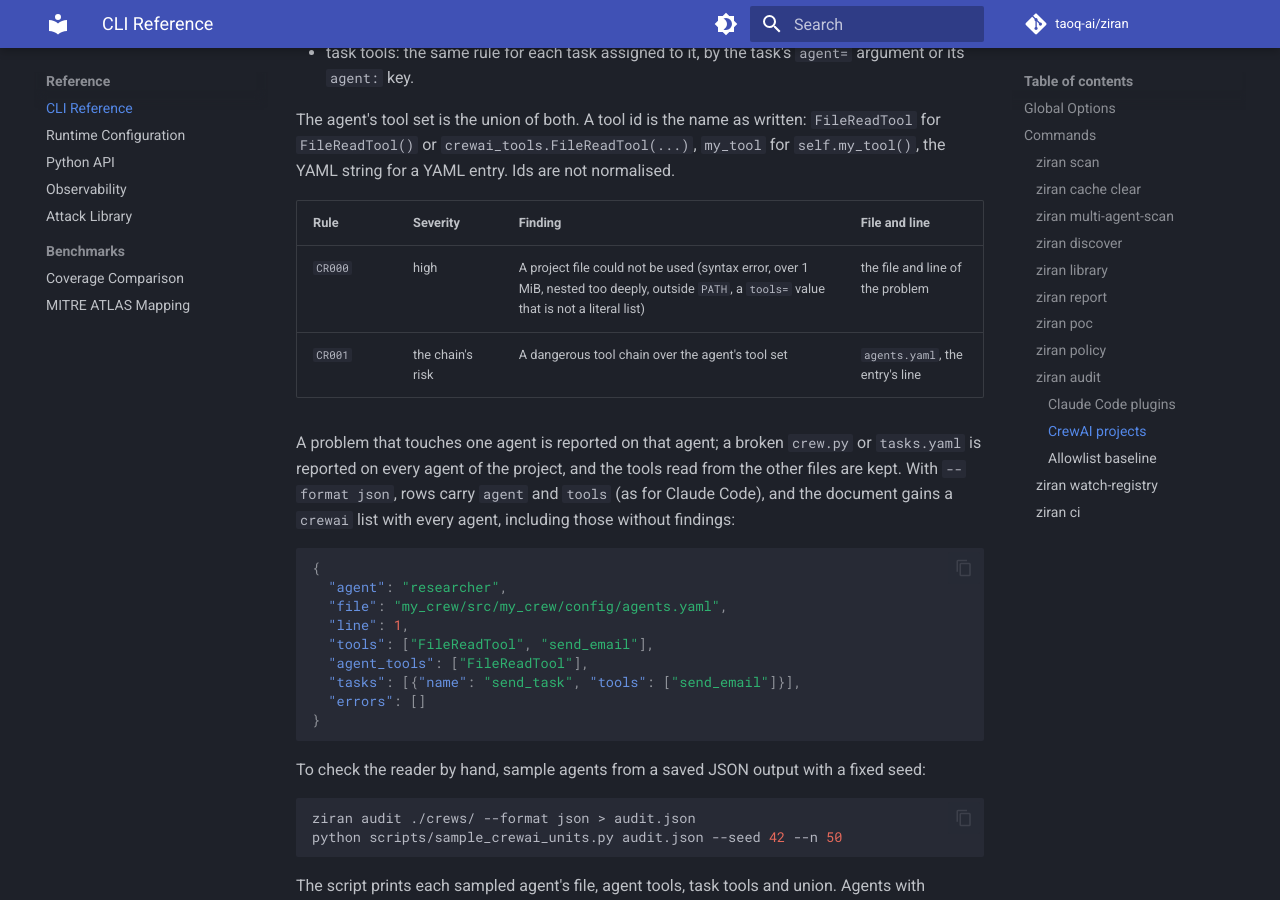
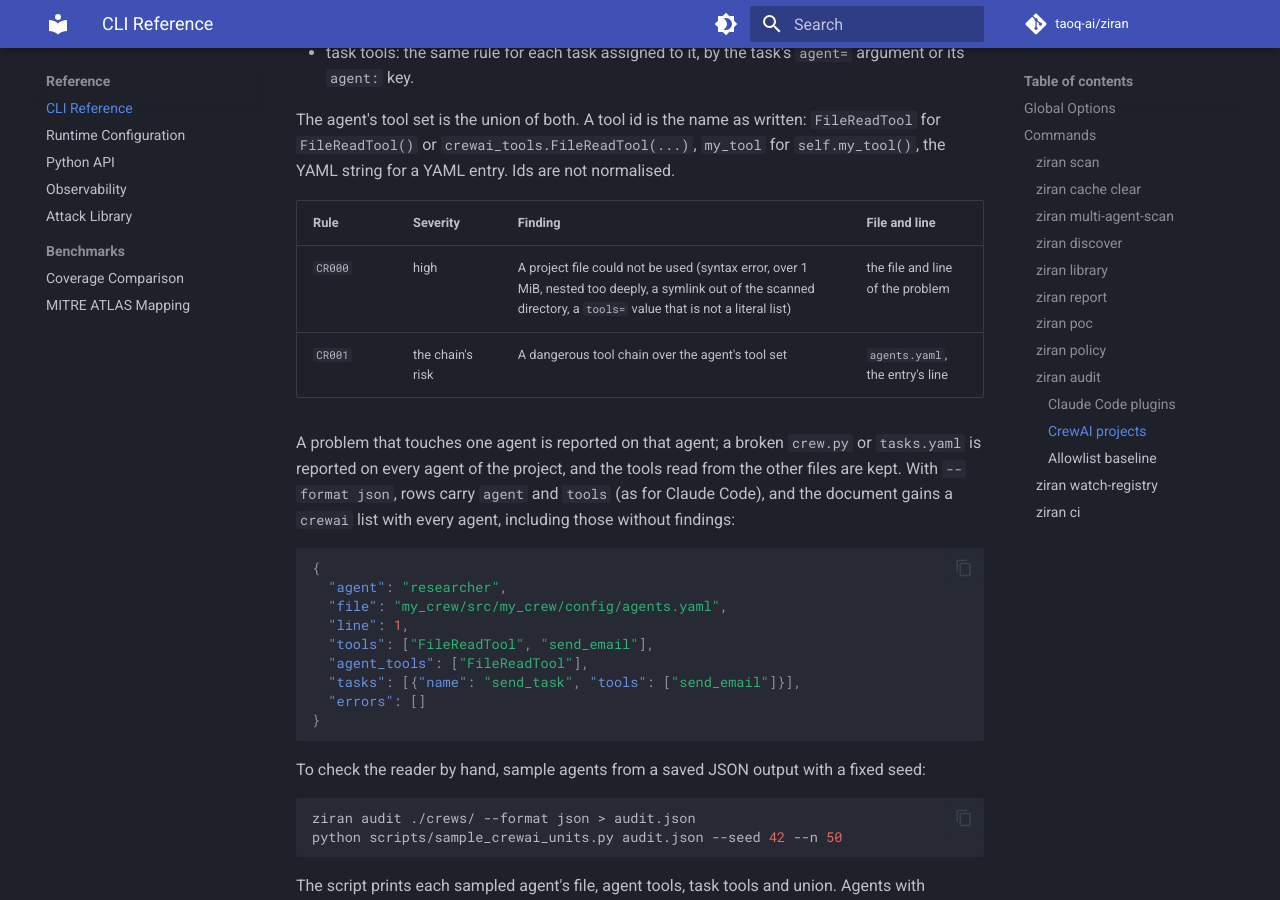
Before and after one commit to taoq-ai/ziran, an MkDocs documentation site: the page built from docs/reference/cli.md, in a window 1280 px wide and 900 px high, scrolled down 9028 px. Built offline with MkDocs 1.6.1 and Material for MkDocs 9.7.7, drawn with Linux system fonts in a browser that asks for light colours; comment, search, counter and statistics services are not loaded.

```diff
--- a/docs/reference/cli.md
+++ b/docs/reference/cli.md
@@ -348,7 +348,7 @@ string for a YAML entry. Ids are not normalised.
 
 | Rule | Severity | Finding | File and line |
 |------|----------|---------|---------------|
-| `CR000` | high | A project file could not be used (syntax error, over 1 MiB, nested too deeply, outside `PATH`, a `tools=` value that is not a literal list) | the file and line of the problem |
+| `CR000` | high | A project file could not be used (syntax error, over 1 MiB, nested too deeply, a symlink out of the scanned directory, a `tools=` value that is not a literal list) | the file and line of the problem |
 | `CR001` | the chain's risk | A dangerous tool chain over the agent's tool set | `agents.yaml`, the entry's line |
 
 A problem that touches one agent is reported on that agent; a broken `crew.py` or `tasks.yaml` is
```
Also changed, not shown: CLAUDE.md (+4 -4 lines), specs/056-crewai-extractor/plan.md (+1 -2 lines).
